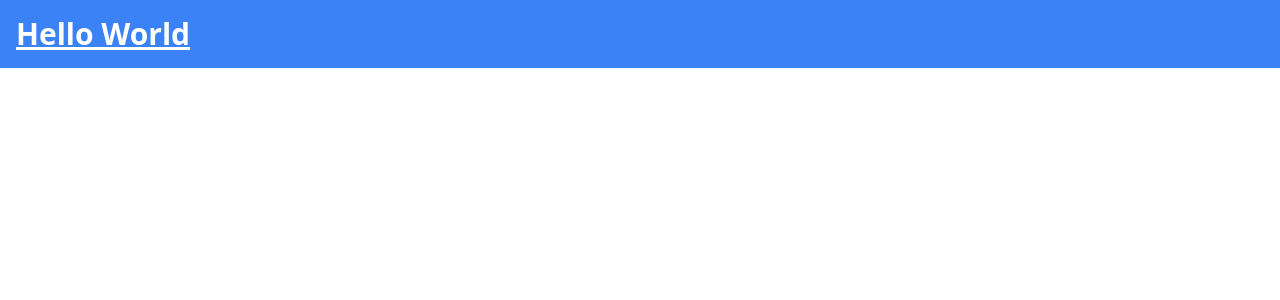
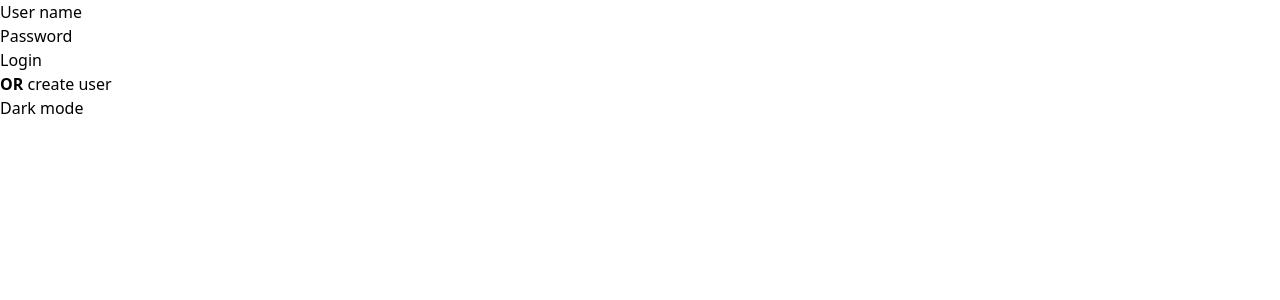
Before and after one commit to Noroff-FEU-Assignments/project-exam-2-PythonMasterAlexander, a React (Create React App) app: page / in a window 1280 px wide. Shown: the top 300 px of the page. Built offline with nearby package versions, Linux system fonts and the light colour scheme.

Commit message:
Adds two html sections in the LandingPage, one for dark mode and one for the login card. Adds necessary html including Link from react-router-dom

```diff
--- a/src/pages/LandingPage/index.tsx
+++ b/src/pages/LandingPage/index.tsx
@@ -1,8 +1,34 @@
+import { Link } from "react-router-dom";
 export default function LandingPage() {
   return (
     <>
-      <main className="bg-blue-500 text-white p-4">
-        <h1 className="text-3xl font-bold underline">Hello World</h1>
+      <main>
+        <section>
+          <div>
+            <label>User name</label>
+            <input />
+          </div>
+          <div>
+            <label>Password</label>
+            <input />
+          </div>
+          <div>
+            <Link to={"/"}>Login</Link>
+          </div>
+          <div>
+            <Link to={"/"}>
+              <strong>OR</strong> create user
+            </Link>
+          </div>
+        </section>
+        <section>
+          <div>
+            <span>Dark mode</span>
+            <span>
+              {/*Use conditional statment if light mode/then a moon symbol else if dark mode/then a sun symbol*/}
+            </span>
+          </div>
+        </section>
       </main>
     </>
   );
```
Also changed, not shown: 1 other file (tests, documents, lock files or other folders).
